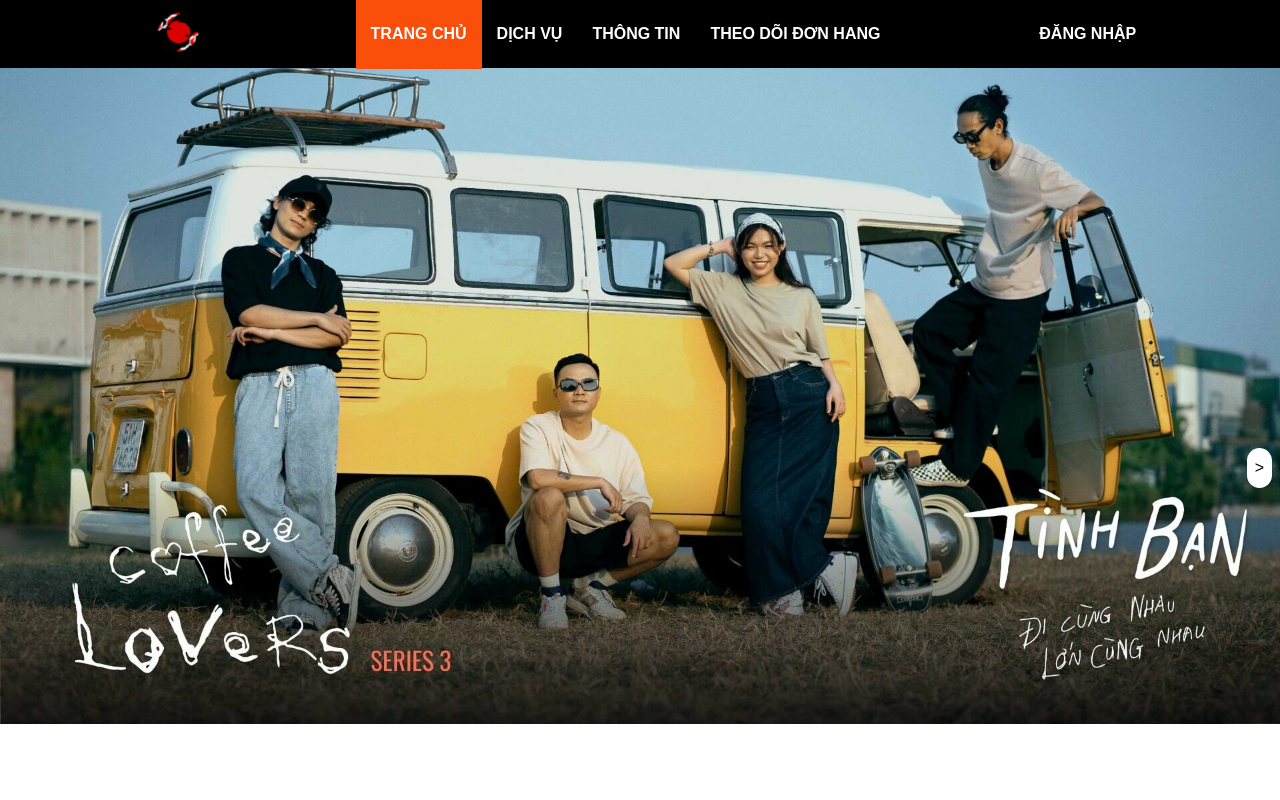
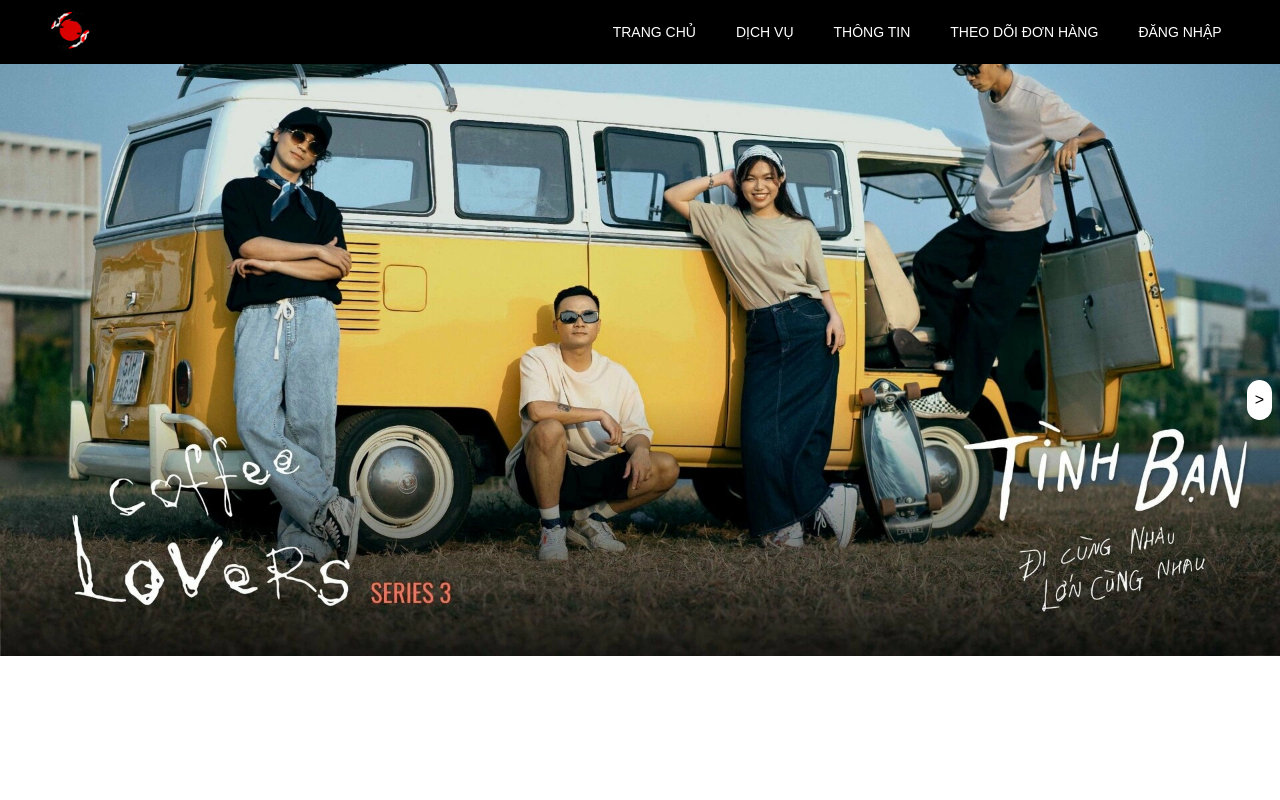
Before and after one commit to duyvan1424/LTJAVANh-m-E, a React (Create React App) app in the folder frontend/: page / in a window 1280 px wide. Shown: the top 800 px of the page. Built offline with nearby package versions, Linux system fonts and the light colour scheme.

Commit message:
fix header

```diff
--- a/frontend/src/components/layout/header.css
+++ b/frontend/src/components/layout/header.css
@@ -1,50 +1,117 @@
-.header {
-    display: flex;
-    height: 68px;
+:root {
+    --color-active: rgb(250, 79, 11);
+    --color-hover: #e39a7bec;
 }
 
-.header-nav {
-    position: fixed;
-    height: 68px;
-    top: 0;
-    width: 100%;
-    background-color: black;
-    align-items: center;
-    text-align: left;
-    display: flex;
-    justify-content: space-evenly;
-    z-index: 1000;
+* {
+    padding: 0;
+    margin: 0;
+    text-decoration: none;
+    list-style: none;
+    box-sizing: border-box;
 }
 
-.header-nav-left img {
-    height: 68px;
-    width: auto;
-    object-fit: contain;
+.header {
+    width: 100%;
+    height: 64px;
+    font-size: 14px;
+    background-color: black;
+    position: fixed;
+    z-index: 10000;
 }
 
 
+.header-nav {
+    height: 100%;
+    width: 100%;
+}
 
-.header a {
+img.logo {
+    margin-left: 3vw;
+    height: 64px;
+    float: left;
+}
+
+.nav-list {
+    float: right;
+    margin-right: 3vw;
+}
+
+.nav-list li {
+    display: inline-block;
+    line-height: 64px;
+    padding: 0;
+}
+
+.nav-link {
     color: white;
-    position: relative;
-    text-align: center;
-    float: left;
-    padding: 15px;
-    text-decoration: none;
-    line-height: 40px;
-    font-weight: bold;
+    padding: 24px 20px;
+}
+
+.list-item:hover {
+    background-color: var(--color-hover);
+    transition: .5s;
+}
+
+.list-item.actives {
+    background: var(--color-active);
+}
+
+.checkbtn {
+    font-size: 25px;
+    color: white;
+    float: right;
+    line-height: 64px;
+    margin-right: 40px;
+    cursor: pointer;
+    display: none;
 }
 
 
-.header-nav-mid a:hover,
-.header-nav-right a:hover {
-    background-color: #e39a7bec;
-    color: black;
+@media(max-width: 858px) {
+    .checkbtn {
+        display: block;
+        cursor: pointer;
+    }
+
+    .nav-list {
+        position: fixed;
+        max-width: 250px;
+        height: 100%;
+        background: rgb(57, 55, 54);
+        top: 64px;
+        right: -500px;
+        text-align: center;
+        transition: all 0.2s;
+        z-index: 10001;
+        margin: 0;
+    }
+
+    .nav-list.open {
+        right: 0;
+    }
+
+    .list-item {
+        display: block;
+        width: 100%;
+        text-align: center;
+    }
+
+    .nav-link {
+        display: block;
+        font-size: 14px;
+        color: white;
+        padding: 0;
+    }
+
+    .list-item:hover {
+        background-color: var(--color-hover);
+        transition: .3s;
+    }
+
+    a:hover,
+    a.actives {
+        background: none;
+        color: var(--color-active);
+    }
 }
-
-
-.header-nav-mid a.active,
-.header-nav-right a.active {
-    background-color: rgb(250, 79, 11);
-    color: white;
-}
--- a/frontend/src/components/layout/header.jsx
+++ b/frontend/src/components/layout/header.jsx
@@ -1,9 +1,10 @@
-import React from 'react';
+import React, { useState } from 'react';
 import { NavLink, useLocation, useNavigate } from 'react-router-dom';
 import './header.css';
 import logo from "../../assets/logo_nonebackground.png"
 
 const Header = ({ scrollToProduct }) => {
+  const [menuOpen, setMenuOpen] = useState(false); // State để theo dõi trạng thái của menu
   const location = useLocation(); // Lấy thông tin vị trí hiện tại
   const navigate = useNavigate(); // Để điều hướng giữa các trang
 
@@ -17,26 +18,38 @@ const Header = ({ scrollToProduct }) => {
     }
   };
 
+  const toggleMenu = () => {
+    setMenuOpen(!menuOpen); // Đổi trạng thái mở/đóng menu
+  };
+
   return (
     <header className="header">
       <nav className="header-nav">
-        <NavLink to="/" className="nav-link">
-          <div className="header-nav-left">
-            <img src={logo} alt="Logo" />
-          </div>
+        <label for="" className="checkbtn" onClick={toggleMenu}>&#9776;</label>
+        <NavLink>
+          <img className="logo" src={logo} alt="" />
         </NavLink>
-        <div className="header-nav-mid">
+
+        <ul className={`nav-list ${menuOpen ? 'open' : ''}`}>
+          <li className="list-item"><NavLink className="nav-link" to="/">TRANG CHỦ</NavLink></li>
+          <li className="list-item"><NavLink className="nav-link" onClick={handleServiceClick}>DỊCH VỤ</NavLink></li>
+          <li className="list-item"><NavLink className="nav-link" to="/information">THÔNG TIN</NavLink></li>
+          <li className="list-item"><NavLink className="nav-link" to="/track-order">THEO DÕI ĐƠN HÀNG</NavLink></li>
+          <li className="list-item"><NavLink className="nav-link" to="/login">ĐĂNG NHẬP</NavLink></li>
+        </ul>
+
+
+        {/* <div className="header-nav-mid">
           <NavLink to="/" className="nav-link">TRANG CHỦ</NavLink>
-            <a  onClick={handleServiceClick}>DỊCH VỤ</a> {/* Gọi hàm xử lý click */}
+          <NavLink className="nav-link" onClick={handleServiceClick}>DỊCH VỤ</NavLink>
           <NavLink to="/information" className="nav-link">THÔNG TIN</NavLink>
-          <NavLink to="/track-order" className="nav-link">THEO DÕI ĐƠN HANG</NavLink>
+          <NavLink to="/track-order" className="nav-link">THEO DÕI ĐƠN HÀNG</NavLink>
         </div>
         <div className="header-nav-right">
           <NavLink to="/login" className="nav-link">ĐĂNG NHẬP</NavLink>
-        </div>
+        </div> */}
       </nav>
-    </header>
-
+    </header >
   )
 }
 
```
